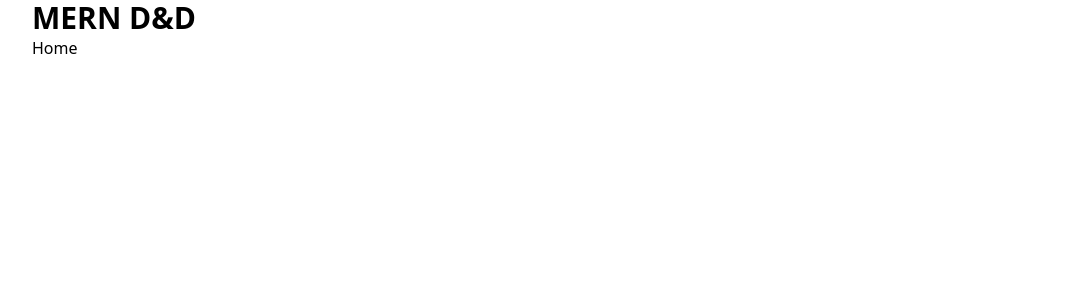
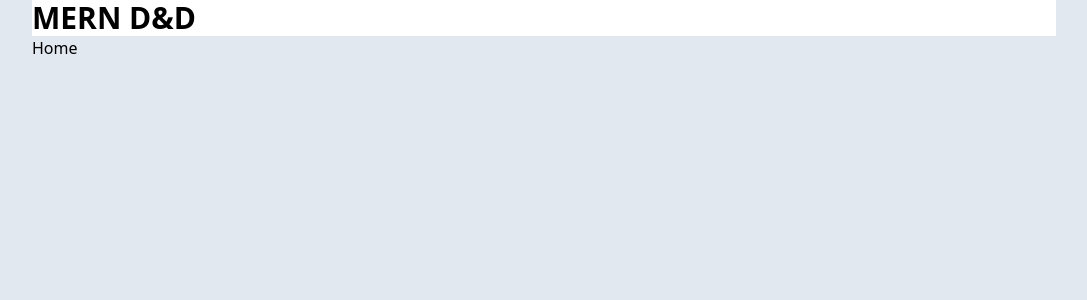
Before and after one commit to manuelwebdev/mern-DND-characters, a React (Vite) app in the folder frontend/: page / in a window 1280 px wide. Shown: the top 300 px of the page, without its empty margins (96-1183 px from the left). Built offline with nearby package versions, Linux system fonts and the light colour scheme.

Commit message:
Working on styling navbar.

```diff
--- a/frontend/index.html
+++ b/frontend/index.html
@@ -8,7 +8,7 @@
     <title>MERN D&D</title>
   </head>
   <body>
-    <div id="root" class="bg-slate-200"></div>
+    <div id="root"></div>
     <script type="module" src="/src/main.tsx"></script>
   </body>
 </html>
--- a/frontend/src/App.tsx
+++ b/frontend/src/App.tsx
@@ -6,7 +6,8 @@ import Navbar from './components/Navbar'
 
 function App() {
   return (
-    <div className='App min-h-screen max-w-[1024px] mx-auto'>
+    <div className='App min-h-screen min-w-full bg-slate-200'>
+      <div className='max-w-[1024px] mx-auto'>
         <BrowserRouter>
           <Navbar />
           <div className='pages'>
@@ -16,6 +17,7 @@ function App() {
           </div>
         </BrowserRouter>
       </div>
+    </div>
   )
 }
 
```
Lines whose indentation alone changed are shown as unchanged.
